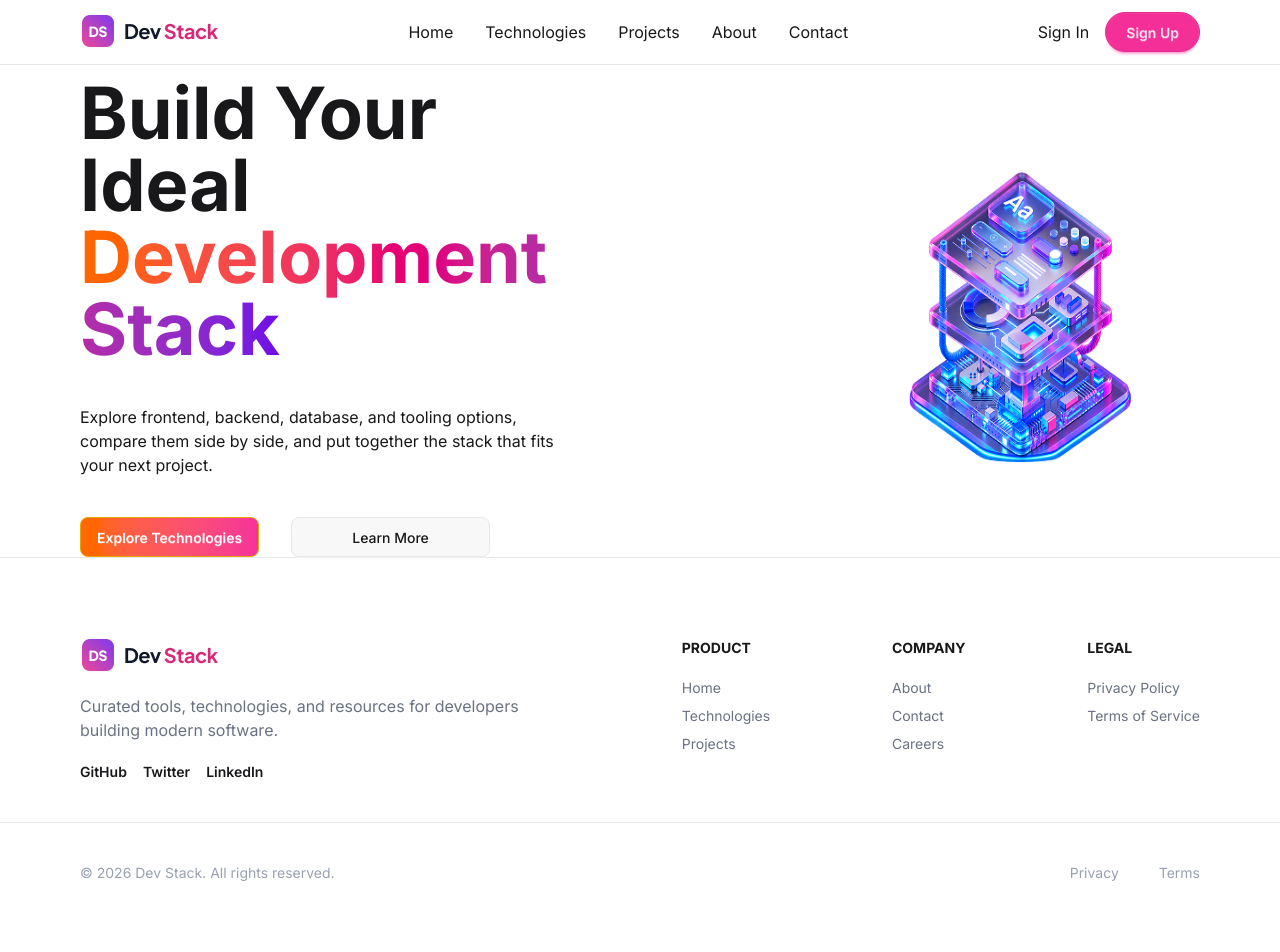
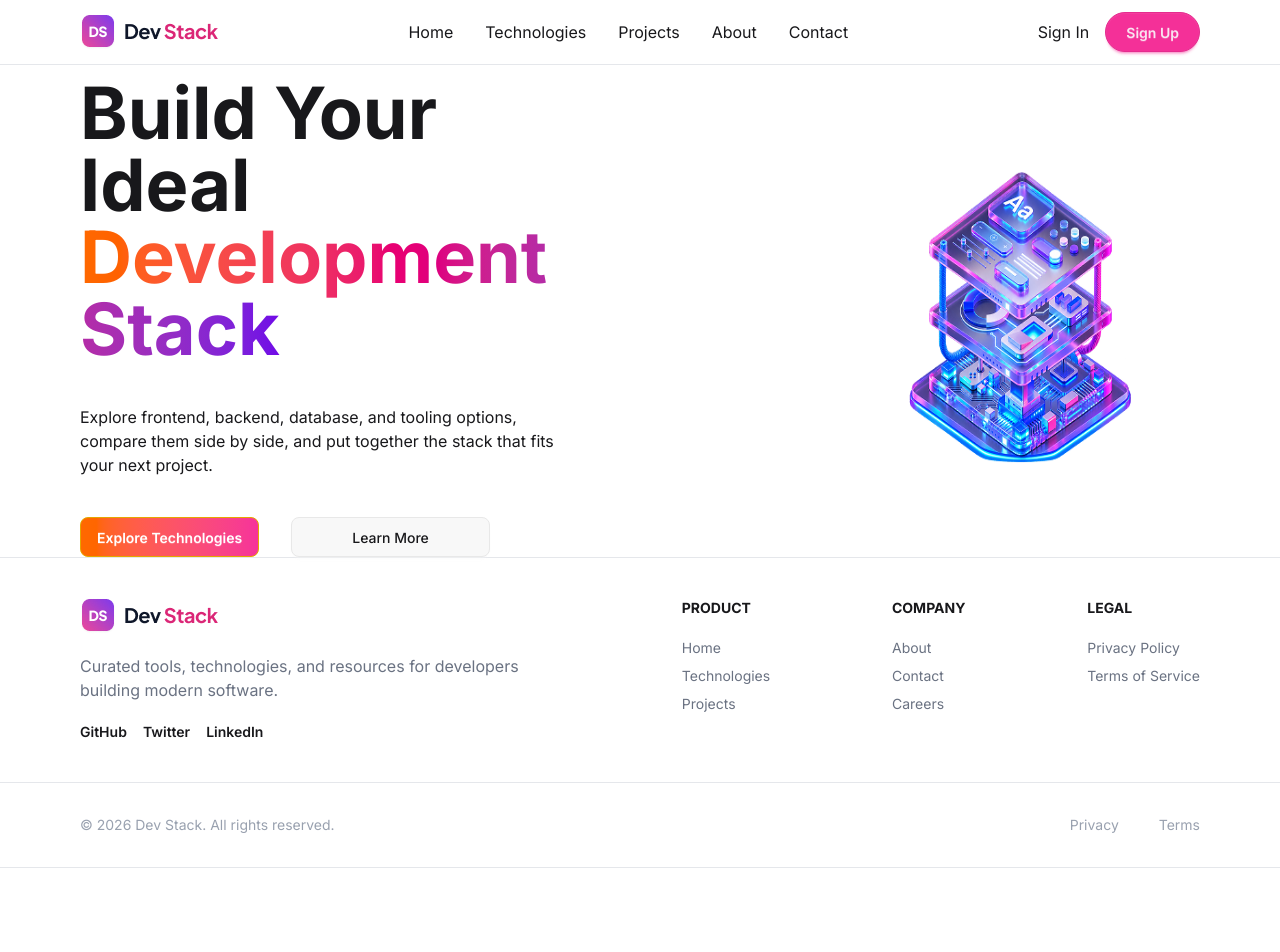
Before and after one commit to Rumi-Parvez/Assignment-of-PH-05-From-RumiParvez, a React (Vite) app: page / in a window 1280 px wide. Shown: the top 952 px of the page. After the commit the page ends 868 px from the top, so only its background shows below. Built offline with nearby package versions, Linux system fonts and the light colour scheme.

Commit message:
recap agin for any bug and fixed

```diff
--- a/src/components/Footer Section/footer.tsx
+++ b/src/components/Footer Section/footer.tsx
@@ -2,9 +2,9 @@ import footerLogo from "../../assets/logo-text.png";
 export function Footer() {
   return (
     <>
-      <div className="border-y py-20   m-0! border-gray-200 ">
-        <div className="flex justify-between  container px-20">
-          <div className="w-120 space-y-5 mb-10">
+      <div className="border-y    m-0! border-gray-200 ">
+        <div className="flex justify-between  container px-20 py-10">
+          <div className="w-120 space-y-5 ">
             <img src={footerLogo} alt="" />
             <p className="text-gray-500">
               Curated tools, technologies, and resources for developers building
@@ -65,7 +65,7 @@ export function Footer() {
           </div>
         </div>
 
-        <div className="flex justify-between items-center px-20 border-t border-gray-200 pt-10">
+        <div className="flex justify-between items-center px-20 border-t border-gray-200 py-8">
 
         <div>
             <p className="text-gray-400 text-sm">© 2026 Dev Stack. All rights reserved.</p>
```
